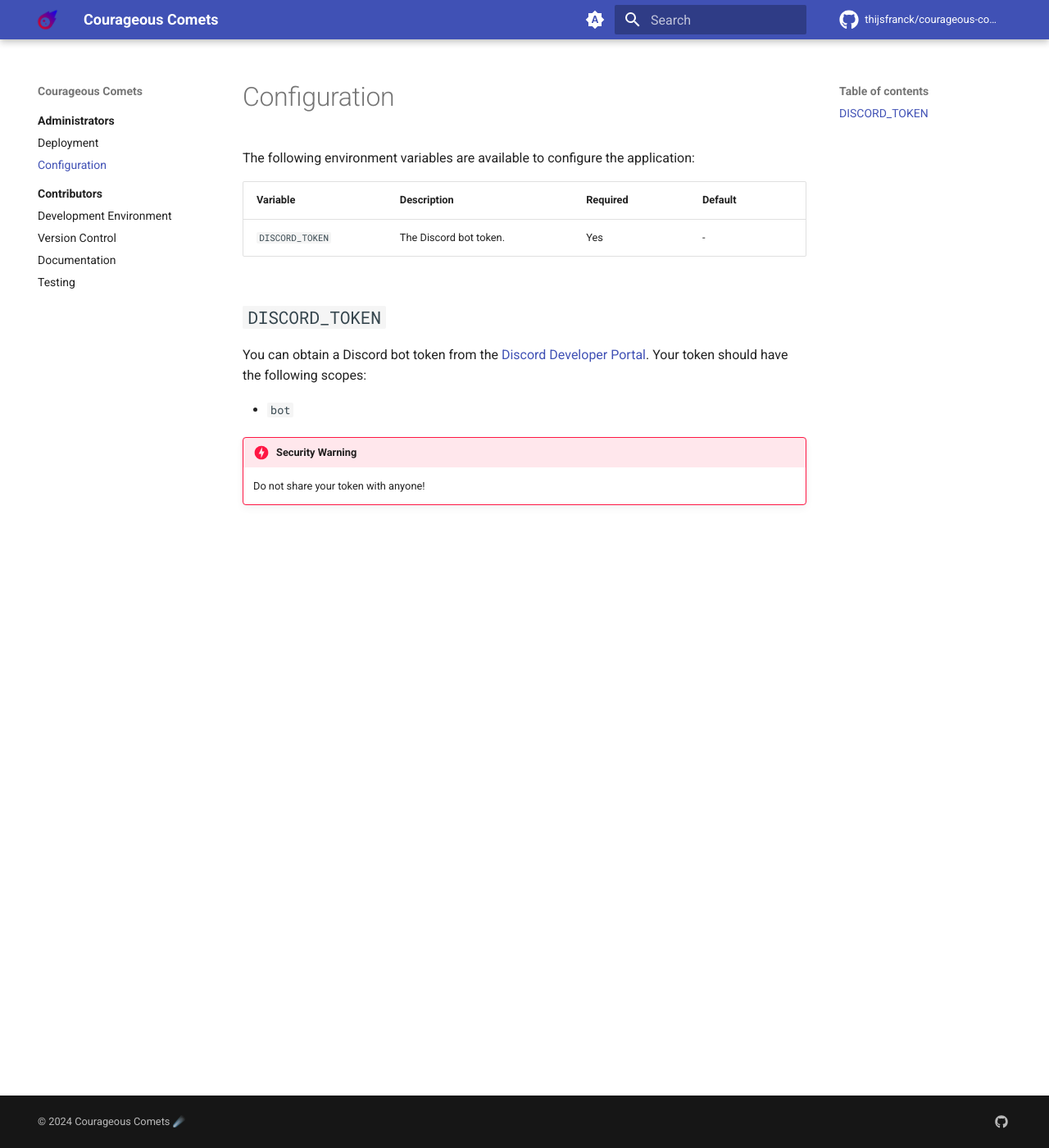
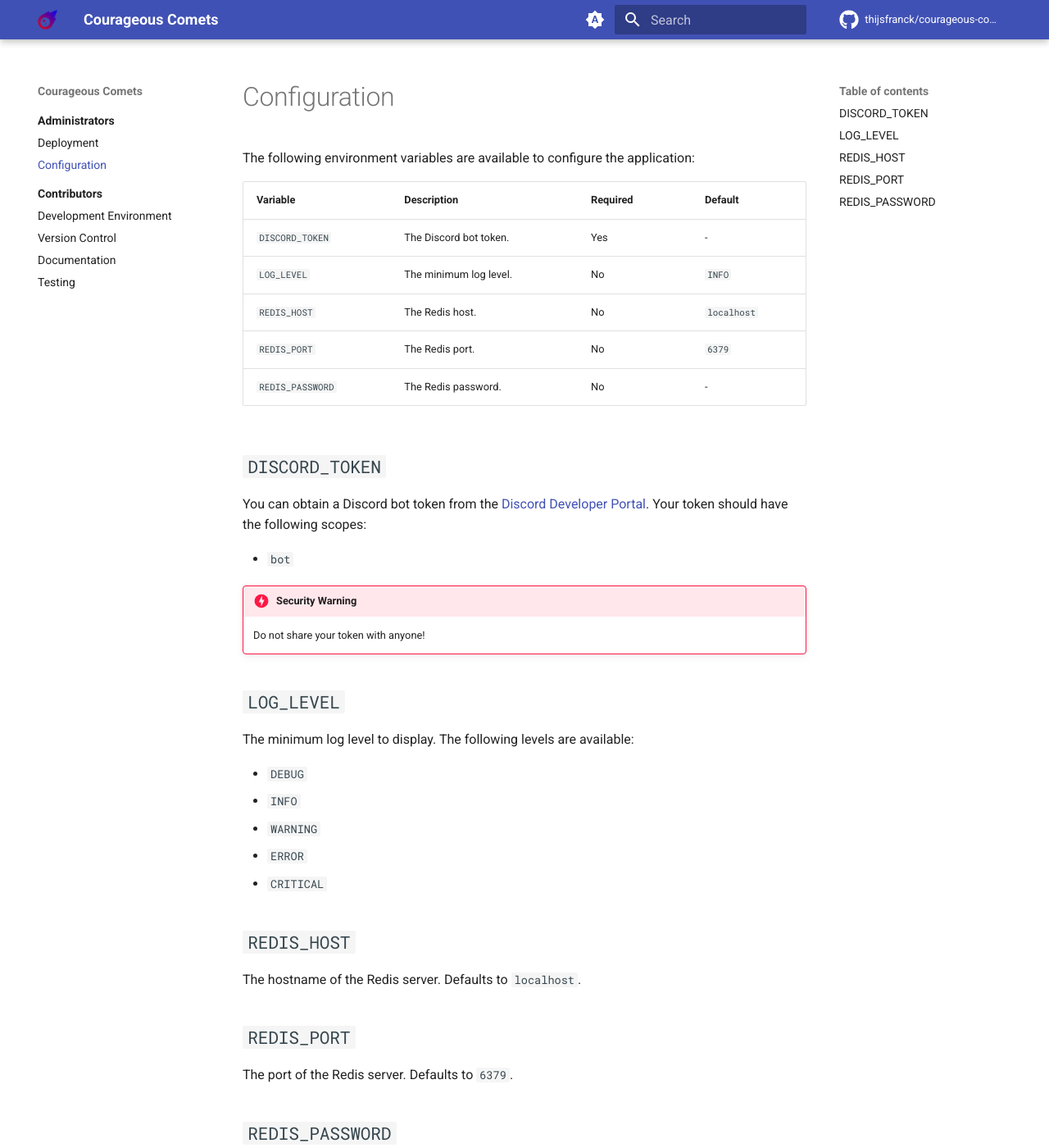
Before and after one commit to thijsfranck/courageous-comets, an MkDocs documentation site: the page built from docs/admin-guide/configuration.md, in a window 1280 px wide and 1400 px high. Shown: the whole window at 82% size. Built offline with MkDocs 1.6.1 and Material for MkDocs 9.7.7, drawn with Linux system fonts in a browser that asks for light colours; comment, search, counter and statistics services are not loaded; the version menu is left out; some of the changed text lies outside the part shown.

Commit message:
docs: describe configuration options

```diff
--- a/docs/admin-guide/configuration.md
+++ b/docs/admin-guide/configuration.md
@@ -2,9 +2,13 @@
 
 The following environment variables are available to configure the application:
 
-| Variable        | Description                                     | Required | Default |
-| --------------- | ------------------------------------------------| -------- | ------- |
-| `DISCORD_TOKEN` | The Discord bot token.                          | Yes      | -       |
+| Variable        | Description            | Required | Default     |
+| --------------- | -----------------------| -------- | ----------- |
+| `DISCORD_TOKEN` | The Discord bot token. | Yes      | -           |
+| `LOG_LEVEL`     | The minimum log level. | No       | `INFO`      |
+| `REDIS_HOST`    | The Redis host.        | No       | `localhost` |
+| `REDIS_PORT`    | The Redis port.        | No       | `6379`      |
+| `REDIS_PASSWORD`| The Redis password.    | No       | -           |
 
 ## `DISCORD_TOKEN`
 
@@ -15,3 +19,29 @@ Your token should have the following scopes:
 
 !!! DANGER "Security Warning"
     Do not share your token with anyone!
+
+## `LOG_LEVEL`
+
+The minimum log level to display. The following levels are available:
+
+- `DEBUG`
+- `INFO`
+- `WARNING`
+- `ERROR`
+- `CRITICAL`
+
+## `REDIS_HOST`
+
+The hostname of the Redis server. Defaults to `localhost`.
+
+## `REDIS_PORT`
+
+The port of the Redis server. Defaults to `6379`.
+
+## `REDIS_PASSWORD`
+
+The password of the Redis server. Set this variable if your Redis server requires authentication. No password
+is set by default.
+
+!!! DANGER "Security Warning"
+    Do not share your Redis password with anyone!
```
